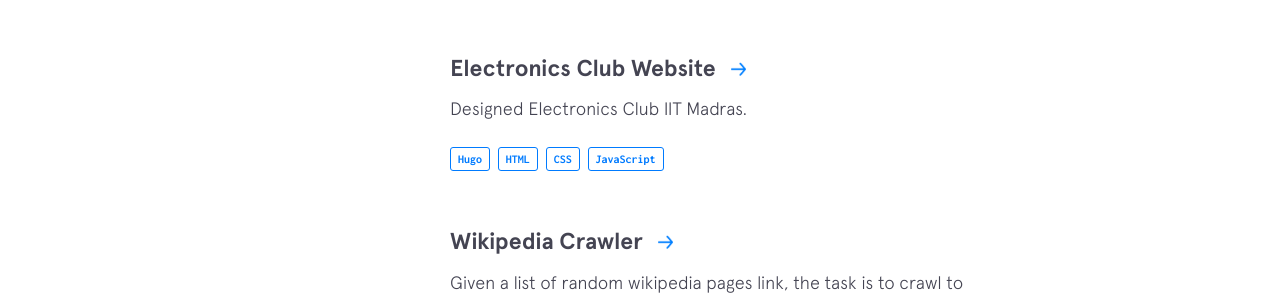
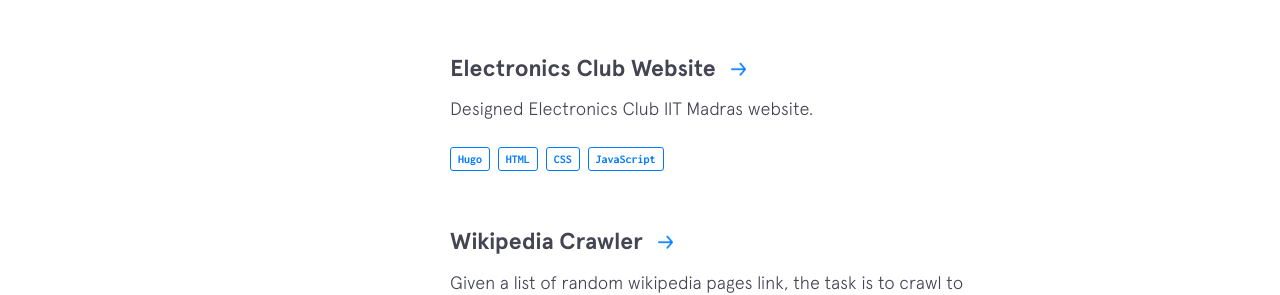
Before and after one commit to BalaDhinesh/baladhinesh.github.io, a Jekyll site: the page built from index.html, in a window 1280 px wide and 900 px high, scrolled down 5759 px. Shown: the part 162-457 px from the top of the window. Built offline with Jekyll 4.4.1, drawn with Linux system fonts in a browser that asks for light colours; nearby versions of some CDN libraries.

Commit message:
Update other-projects.yml

```diff
--- a/_data/other-projects.yml
+++ b/_data/other-projects.yml
@@ -95,7 +95,7 @@
 - name: Electronics Club Website
   url: https://cfi-electronics-club.github.io/electronics-club-website/
   code: https://cfi-electronics-club.github.io/electronics-club-website/
-  description: Designed Electronics Club IIT Madras.
+  description: Designed Electronics Club IIT Madras website.
   used:
     - thing: Hugo
     - thing: HTML
```
